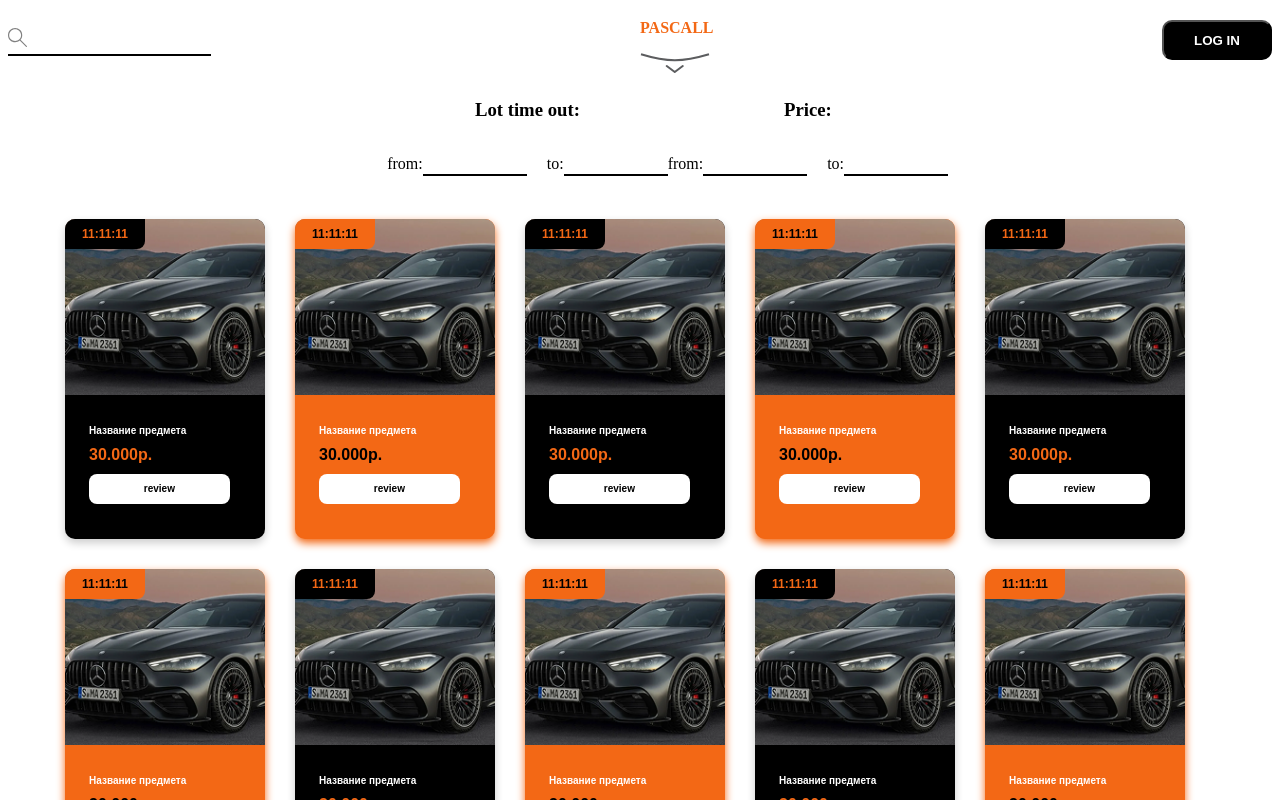
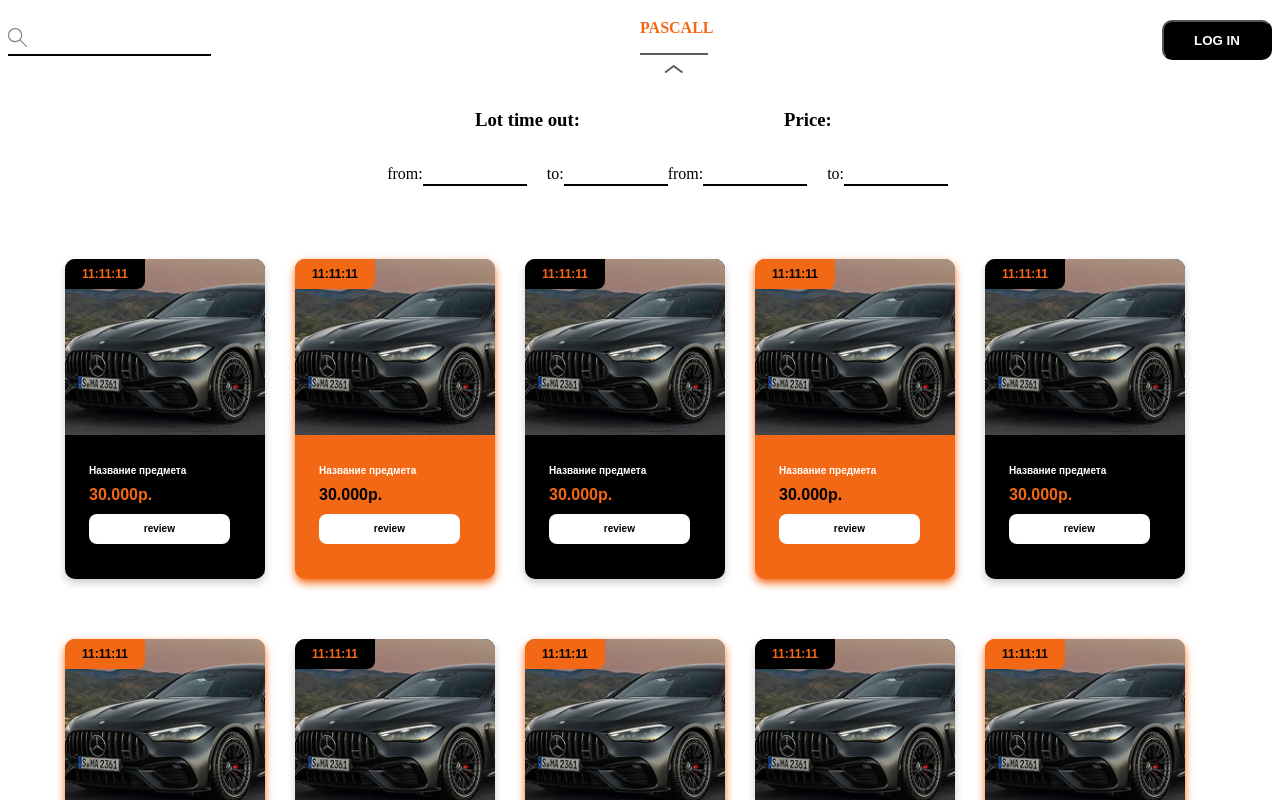
Before and after one commit to n13ro/Auction, an Angular app in the folder auction_frontend/: page / in a window 1280 px wide. Shown: the top 800 px of the page. Built offline with nearby package versions, Linux system fonts and the light colour scheme.

Commit message:
invisible_menu_on_image_click

```diff
--- a/auction_frontend/src/app/header/header.html
+++ b/auction_frontend/src/app/header/header.html
@@ -5,7 +5,7 @@
     </div>
     <div class="logoWithMenu">
         <p class="logo">PASCALL</p>
-        <img (click)="show.emit()" src="images/menu.svg">
+        <img (click)="show.emit(); toggleImage()" [src]=currentImage style="cursor: pointer;">
     </div>
     <button (click)="Login()" class="login">LOG IN</button>
 </div>
--- a/auction_frontend/src/app/header/header.scss
+++ b/auction_frontend/src/app/header/header.scss
@@ -3,7 +3,7 @@
     align-items: center;
     justify-content:space-between;
     margin-top: 20px;
-    margin-bottom: 20px;
+    margin-bottom: 30px;
 }
 .search{
     border-bottom: 2px solid #000;
--- a/auction_frontend/src/app/header/header.ts
+++ b/auction_frontend/src/app/header/header.ts
@@ -8,11 +8,18 @@ import { Router } from '@angular/router';
   styleUrl: './header.scss'
 })
 export class Header {
+  image_up = "images/arrow_up.svg";
+  image_down = "images/arrow_down.svg"
+  currentImage = this.image_up;
   @Output() show = new EventEmitter<void>();
   constructor(
     private router: Router
   ){}
 
+  toggleImage() {
+    this.currentImage = this.currentImage === this.image_up ? this.image_down : this.image_up;
+  }
+
   Login(){
     this.router.navigate(['/login']);
   }
--- a/auction_frontend/src/app/lot-map/lot-map.scss
+++ b/auction_frontend/src/app/lot-map/lot-map.scss
@@ -1,6 +1,7 @@
 .lot-map{
     display: flex;
     align-items: center;
+    padding-top: 30px;
 }
 
 .black .card {
--- a/auction_frontend/src/app/main/main.html
+++ b/auction_frontend/src/app/main/main.html
@@ -1,5 +1,5 @@
 <div class="main">
-    <app-header (show)="menuVisible = !menuVisible"></app-header>
+    <app-header (show) = seeMenu()></app-header>
     <div class="menu" *ngIf="menuVisible">
         <app-time-out-lot></app-time-out-lot>
         <app-price-lot></app-price-lot>
--- a/auction_frontend/src/app/main/main.ts
+++ b/auction_frontend/src/app/main/main.ts
@@ -1,6 +1,6 @@
 import { Component } from '@angular/core';
 import { LotMap } from '../lot-map/lot-map';
-import { Header } from '../header/header';
+import { Header} from '../header/header';
 import { TimeOutLot } from '../time-out-lot/time-out-lot';
 import { PriceLot } from '../price-lot/price-lot';
 import { NgIf } from '@angular/common';
@@ -13,4 +13,8 @@ import { NgIf } from '@angular/common';
 })
 export class Main {
   menuVisible: boolean = true;
+  seeMenu(){
+    this.menuVisible = !this.menuVisible
+
+  }
 }
```
Also changed, not shown: auction_frontend/public/images/arrow_down.svg (renamed from auction_frontend/public/images/menu.svg), auction_frontend/public/images/arrow_up.svg (added).
